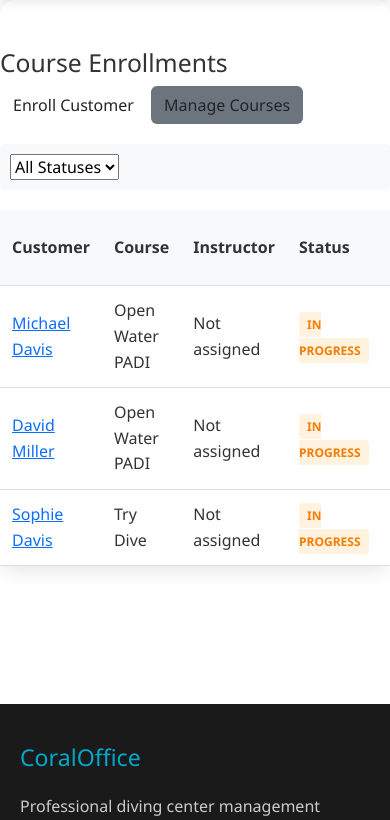
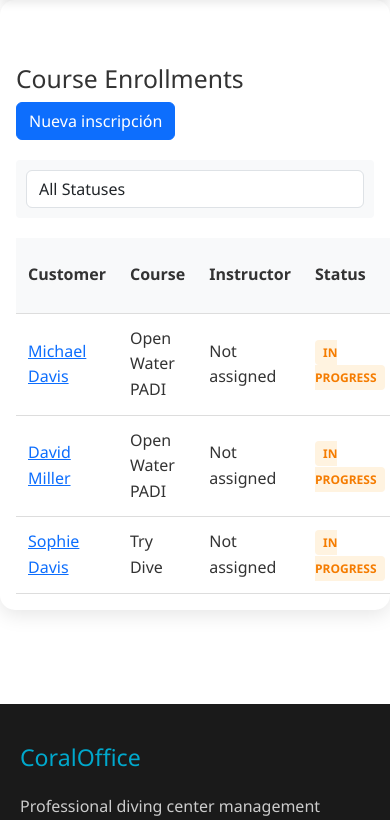
Before and after one commit to renekendeins/coraloffice, a Django app: page /users/course-enrollments/ in a window 390 px wide; the page is wider, and only the part inside the window is pictured. Shown: the part 61-881 px from the top of that part. Run offline with Django 5.2, Linux system fonts and the light colour scheme; a user stored in the database is signed in; data comes from the database, SQL or seed files in the repository.

Commit message:
responsive

```diff
--- a/users/templates/users/course_enrollments.html
+++ b/users/templates/users/course_enrollments.html
@@ -4,17 +4,17 @@
 {% block users_title %}Course Enrollments - CoralOffice{% endblock %}
 
 {% block users_content %}
+<div class="p-3">
     <h2>Course Enrollments</h2>
 
     <div style="margin-bottom: 20px;">
-    <a href="{% url 'users:enroll_customer_general' %}" class="btn">Enroll Customer</a>
-    <a href="{% url 'users:courses_list' %}" class="btn" style="background: #6c757d;">Manage Courses</a>
+        <a href="{% url 'users:enroll_customer_general' %}" class="btn btn-primary">Nueva inscripción</a>
     </div>
 
     <!-- Status Filter -->
     <div class="filter-bar">
         <form method="get" style="display: inline;">
-        <select name="status" onchange="this.form.submit()">
+            <select name="status" onchange="this.form.submit()" class="form-control">
                 <option value="">All Statuses</option>
                 {% for value, label in status_choices %}
                     <option value="{{ value }}" {% if status_filter == value %}selected{% endif %}>{{ label }}</option>
@@ -150,4 +150,5 @@
         font-size: 12px;
     }
     </style>
+</div>
 {% endblock %}
--- a/users/templates/users/enroll_customer.html
+++ b/users/templates/users/enroll_customer.html
@@ -3,6 +3,7 @@
 {% block users_title %}Enroll Customer in Course - CoralOffice{% endblock %}
 
 {% block users_content %}
+<div class="p-3">
     <h2>Enroll Customer in Course</h2>
 
     {% if customer %}
@@ -51,6 +52,7 @@
             <a href="{% url 'users:course_enrollments' %}" class="btn" style="background: #6c757d;">Cancel</a>
         </div>
     </form>
+</div>
 
 <style>
 .enrollment-form .form-group {
```
Lines whose indentation alone changed are shown as unchanged.
